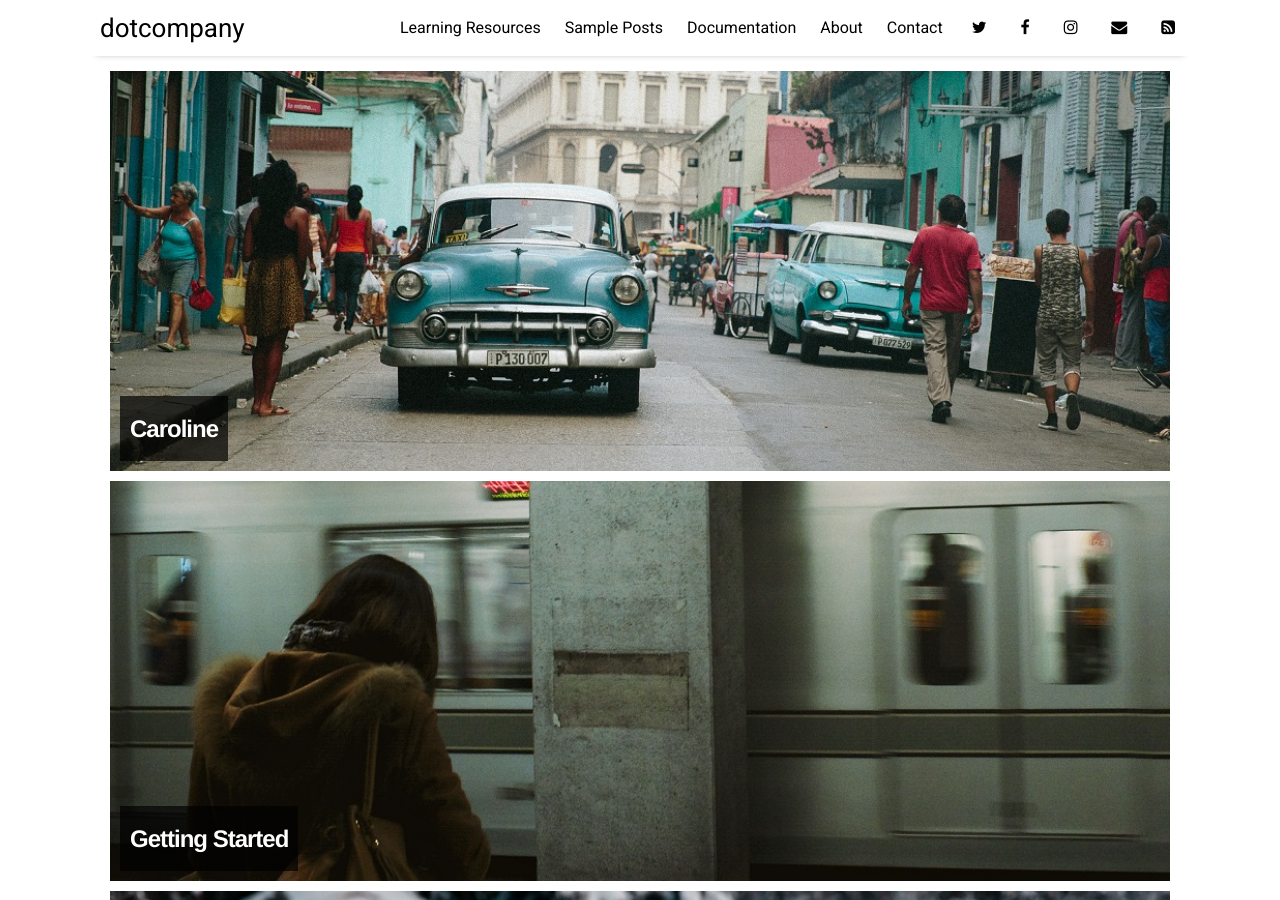
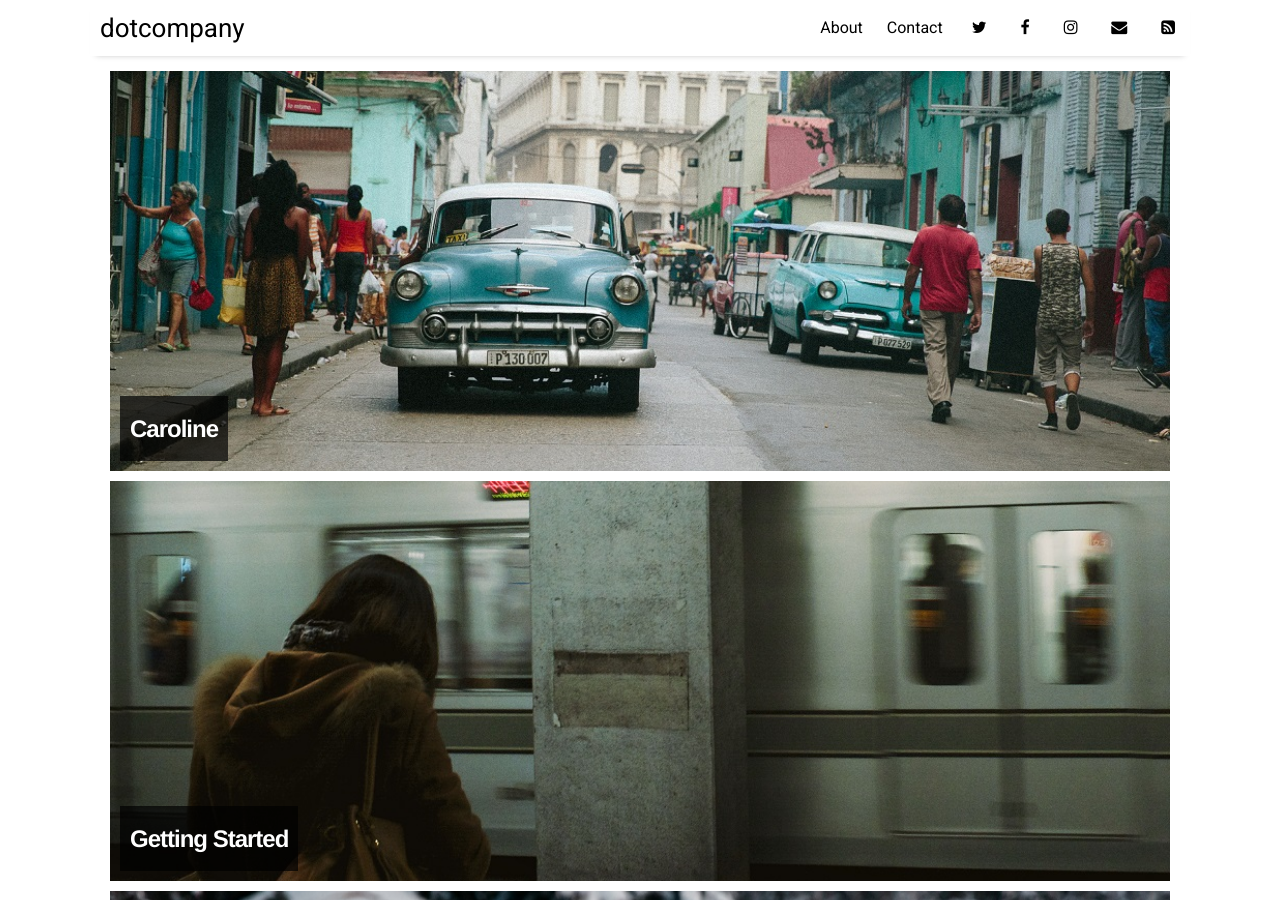
Before and after one commit to dotcompanygames/dotcompanygames.github.io, a Jekyll site: the page built from index.html, in a window 1280 px wide and 900 px high. Built offline with Jekyll 4.4.1, drawn with Linux system fonts in a browser that asks for light colours; nearby versions of some CDN libraries; the list of posts is cut into pages by our own code.

Commit message:
Update settings.yml

```diff
--- a/_data/settings.yml
+++ b/_data/settings.yml
@@ -7,9 +7,6 @@ disqus:
 google-ID: 'UA-112060364-2'
 
 menu:
-- {name: 'Learning Resources', folder: 'pages', file: 'resources.html'}
-- {name: 'Sample Posts', folder: 'pages', file: 'sample-posts.html'}
-- {name: 'Documentation', folder: 'pages', file: 'documentation.html'}
 - {name: 'About', folder: 'pages', file: 'about.html'}
 - {name: 'Contact', folder: 'pages', file: 'contact.html'}
 
```
